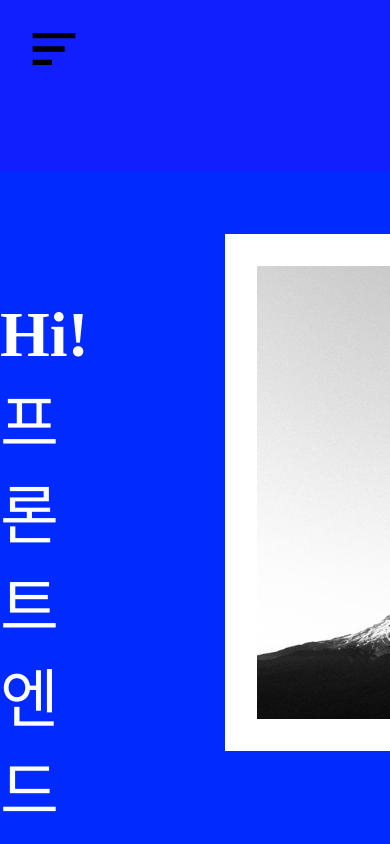
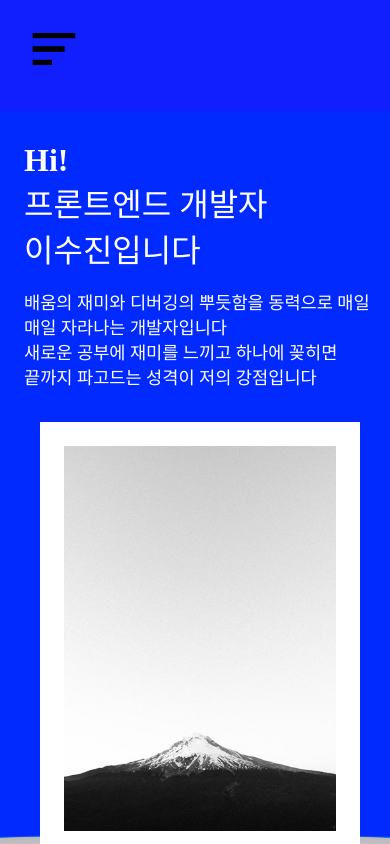
Before and after one commit to Lee-Soojin/Sooijn-Portfolio, a React (Create React App) app: page / in a window 390 px wide. Shown: the top 844 px of the page. Built offline with nearby package versions, Linux system fonts and the light colour scheme; the HTML template or start-up script is replaced by a standard one; a web font is replaced by a local one.

Commit message:
CSS: media query 반응형 home, header 설정

```diff
--- a/src/components/header/header.module.css
+++ b/src/components/header/header.module.css
@@ -112,6 +112,10 @@
     }
   }
 
+  .header {
+    height: 111px;
+  }
+
   .header_toggle_button {
     display: block;
     background: none;
--- a/src/components/home/home.module.css
+++ b/src/components/home/home.module.css
@@ -25,7 +25,8 @@
   height: 100vh;
   width: 100vw;
   max-width: 100vw;
-  background: url(../../imgs/home_bg.jpg) no-repeat;
+  background: url(../../imgs/home_bg.jpg) no-repeat center;
+  background-size: cover;
   font-size: 16px;
   overflow-x: hidden;
 }
@@ -33,7 +34,7 @@
 .site_banner_container {
   display: flex;
   margin: 0 auto;
-  padding: 3rem 0;
+  padding: 3em 3em;
   align-items: flex-start;
 }
 
@@ -41,7 +42,6 @@
   padding-top: 5rem;
   display: inline;
   width: 70%;
-  padding-right: 6rem;
   font-family: "GongGothicBold";
   color: white;
   justify-content: center;
@@ -65,13 +65,13 @@
 }
 
 .site_banner__title {
-  font-size: 4rem;
+  font-size: 4em;
   margin: 0;
 }
 
 .site_banner__description {
   display: inline;
-  font-size: 4rem;
+  font-size: 4em;
   margin: 0;
 }
 
@@ -92,3 +92,54 @@
   padding: 2rem;
   background-color: white;
 }
+
+@media screen and (max-width: 1180px) {
+  .site_banner__title,
+  .site_banner__description {
+    font-size: 3em;
+  }
+
+  .site_banner__subdescription {
+    font-size: 1.1rem;
+    width: 100%;
+  }
+}
+
+@media screen and (max-width: 1080px) {
+  .site_banner__title,
+  .site_banner__description {
+    font-size: 2em;
+  }
+}
+
+@media screen and (max-width: 900px) {
+  .site_banner {
+    top: 110px;
+  }
+  .site_banner_container {
+    flex-direction: column;
+    align-items: center;
+    padding: 0;
+  }
+
+  .site_banner__contents {
+    width: 100%;
+    height: auto;
+    padding: 2rem 1.5rem 0 1.5rem;
+  }
+
+  .site_banner__img_container {
+    align-items: center;
+    justify-content: center;
+    padding: 1.5em;
+  }
+
+  .site_banner__title,
+  .site_banner__description {
+    align-items: center;
+  }
+
+  .site_banner__img_container > img {
+    width: 17rem;
+  }
+}
```
